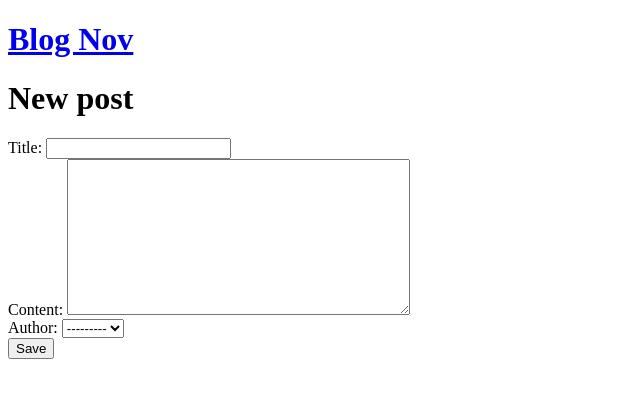
After one commit to SantiagoGE1/Blog-Nov2024, a Django app: page /post/new/ in a window 1280 px wide. The commit adds this page. Shown: the top 398 px of the page, without its empty margins (0-640 px from the left). Run offline with Django 5.2, Linux system fonts and the light colour scheme; data comes from the database, SQL or seed files in the repository; both versions use the stored data as it was after the commit.

Commit message:
post create

```diff
--- a/blog/urls.py
+++ b/blog/urls.py
@@ -1,7 +1,8 @@
 from django.urls import path
-from .views import PostListView, PostDetailView
+from .views import PostListView, PostDetailView, PostCreateView
 
 urlpatterns = [
     path('', PostListView.as_view(), name='blog-home'),
     path('post/<int:pk>/', PostDetailView.as_view(), name='post-detail'),
+    path('post/new/', PostCreateView.as_view(), name='post-new'),
 ]
--- a/blog/views.py
+++ b/blog/views.py
@@ -1,5 +1,6 @@
 from django.shortcuts import render
 from django.views.generic import ListView, DetailView
+from django.views.generic.edit import CreateView
 from .models import Post
 # Create your views here.
 class PostListView(ListView):
@@ -8,3 +9,8 @@ class PostListView(ListView):
 class PostDetailView(DetailView):
     model = Post
     template_name = 'post_detail.html'
+
+class PostCreateView(CreateView):
+    model = Post
+    template_name = 'post_new.html'
+    fields = ['title', 'content', 'author']
--- a/templates/post_list.html
+++ b/templates/post_list.html
@@ -1,6 +1,7 @@
 {% extends "_base.html" %}
 
 {% block content %}
+    <a href="{% url 'post-new' %}">New post</a>
     <ul>
         {% for item in post_list %}
             <li><a href="{% url 'post-detail' item.pk %}">{{ item.title }}</a></li>
--- /dev/null
+++ b/templates/post_new.html
@@ -0,0 +1,9 @@
+{% extends "_base.html" %}
+{% block content %}
+    <h1>New post</h1>
+    <form action="" method="post">
+        {% csrf_token %}
+        {{ form }}
+        <button type="submit"> Save </button>
+    </form>
+{% endblock content %}
```
Also changed, not shown: db.sqlite3.
